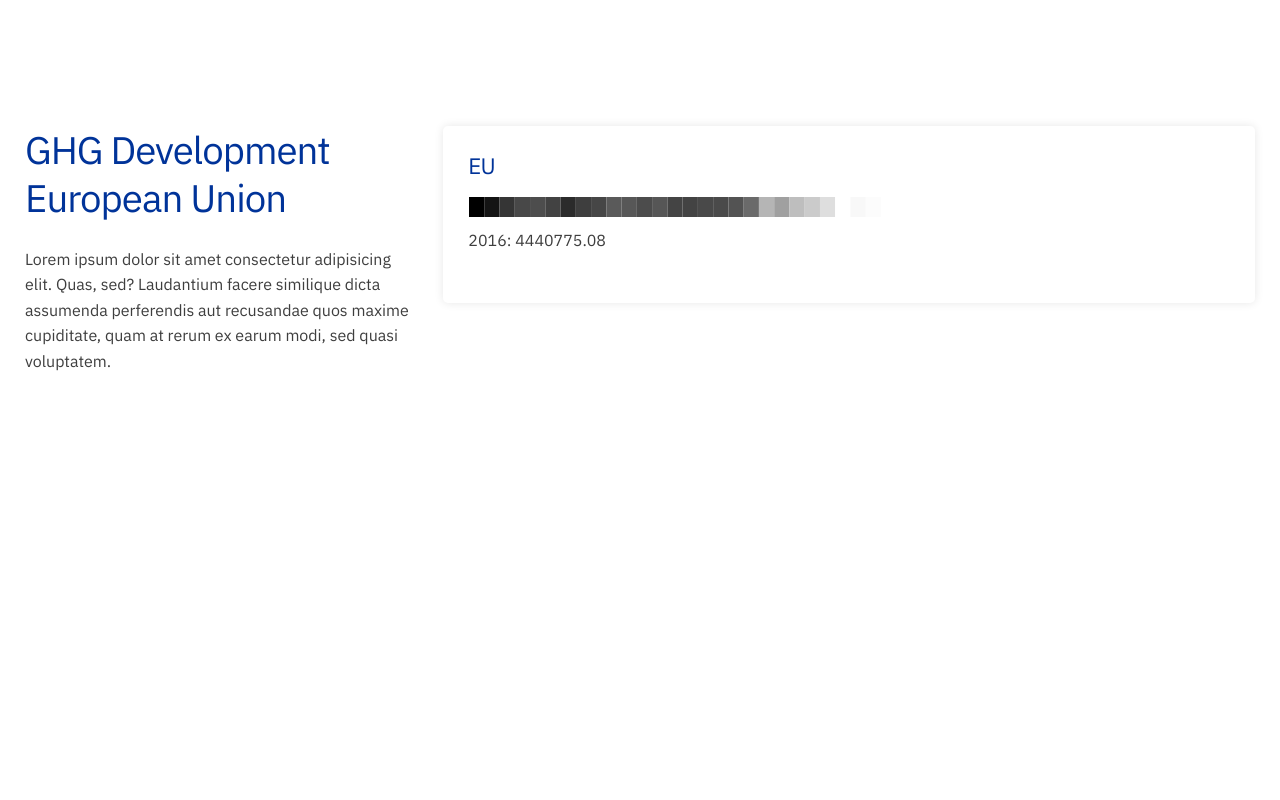
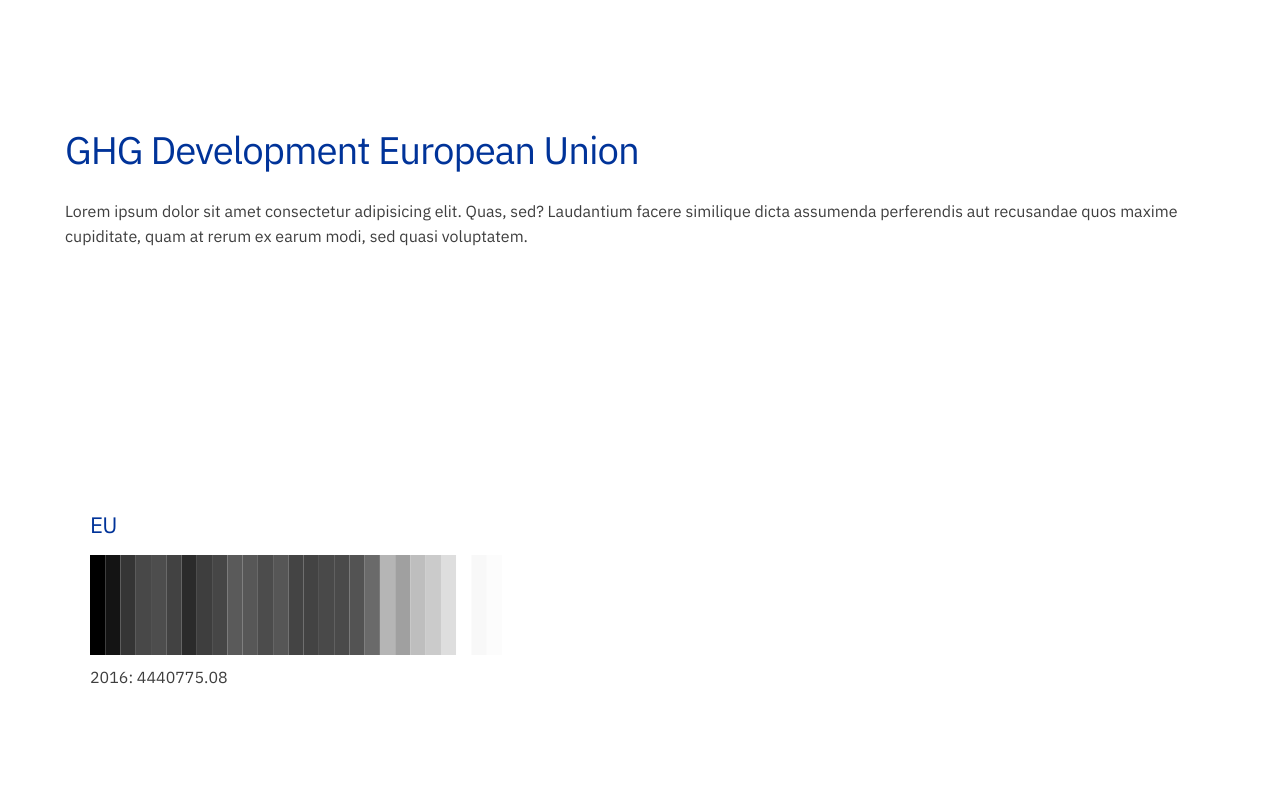
Before and after one commit to dnsos/ghg-emissions-viewer, a Vue app: page /#/ in a window 1280 px wide. Shown: the part 800-1600 px from the top of the page. Built offline with nearby package versions, Linux system fonts and the light colour scheme.

Commit message:
Style changes

```diff
--- a/src/App.vue
+++ b/src/App.vue
@@ -39,6 +39,7 @@
   padding: 0;
   display: flex;
   flex-direction: column;
+  align-items: center;
 }
 
 .s-grid {
--- a/src/components/EmissionsGradient.vue
+++ b/src/components/EmissionsGradient.vue
@@ -20,7 +20,6 @@
             :width="cellWidth"
             :height="gradientHeight"
             :fill="cellColor(value)"
-            @mouseover="logValues(value, index, intervalStart)"
             >
           </rect>
         </g>
@@ -45,7 +44,7 @@
     return {
       isActive: false,
       gradientWidth: 412,
-      gradientHeight: 20
+      gradientHeight: 100
     }
   },
   computed: {
@@ -89,8 +88,8 @@
     "c c c"
     ;
     background-color: white;
-    border-radius: .5rem;
-    box-shadow: 0px 0px 10px var(--color-grey-09);
+    /*border-radius: .5rem;*/
+    /*box-shadow: 0px 0px 10px var(--color-grey-09);*/
   }
 
   h4 {
@@ -104,7 +103,7 @@
     line-height: 0;
     padding: 0;
     margin: 0;
-    border: 1px solid transparent;
+    border: none;
     overflow: hidden;
   }
 
@@ -112,7 +111,9 @@
     grid-area: c;
   }
 
-  .c-gradient.active {
-    box-shadow: 0px 0px 10px var(--color-grey-20);
+  figure.active {
+    /*box-shadow: 0px 0px 10px var(--color-grey-20);*/
+    outline: 8px dashed var(--color-secondary);
+    outline-offset: 0px;
   }
 </style>
--- a/src/views/Home.vue
+++ b/src/views/Home.vue
@@ -1,12 +1,12 @@
 <template>
-  <section>
+  <main>
     <SectionIntro />
     <SectionEU />
     <SectionShares />
     <SectionComparison />
     <SectionOverview />
     <SectionAbout />
-  </section>
+  </main>
 </template>
 
 <script>
@@ -41,11 +41,14 @@
 </script>
 
 <style>
+main {
+  max-width: 120rem;
+}
   .c-introduction {
     grid-column: span 12;
   }
 
-  @media (min-width: 850px) {
+  @media (min-width: 85rem) {
     .c-introduction {
       grid-column: span 4;
     }
@@ -55,7 +58,7 @@
     grid-column: span 12;
   }
 
-  @media (min-width: 850px) {
+  @media (min-width: 85rem) {
     .c-main {
       grid-column: span 8;
     }
```
